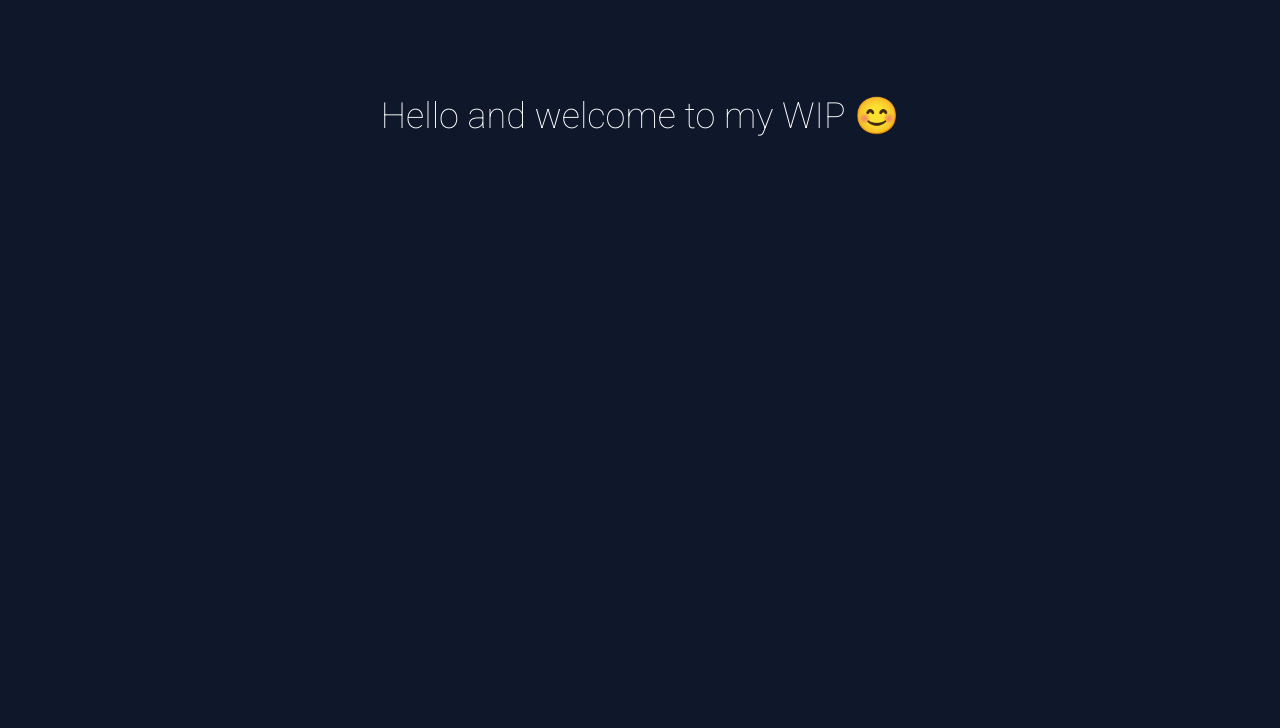
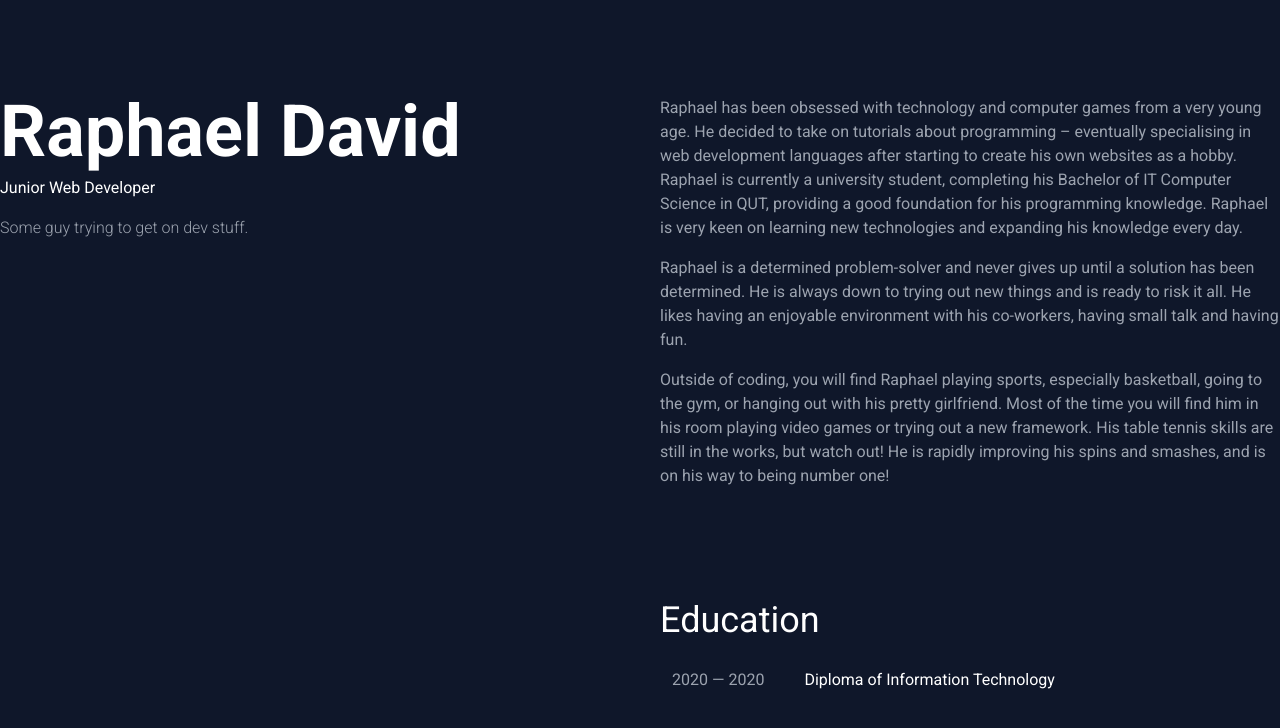
Before and after one commit to RRDavidd/personal-portfolio-rr, a Next.js app: page / in a window 1280 px wide. Shown: the top 728 px of the page. Built offline with nearby package versions, Linux system fonts and the light colour scheme.

Commit message:
Created layout based on inspiration

```diff
--- a/src/app/page.tsx
+++ b/src/app/page.tsx
@@ -1,8 +1,39 @@
 
 export default function Home() {
   return (
-    <main className="flex min-h-screen flex-col items-center justify-between p-24">
-      <h1 className="text-4xl font-thin">Hello and welcome to my WIP 😊</h1>
+    <main className="min-h-screen max-w-screen-xl mx-auto">
+      <div className="flex justify-between gap-5">
+        <div className="flex-shrink-0 top-0 sticky max-h-screen w-1/2 py-24">
+          <h1 className="text-7xl font-bold mb-2">Raphael David</h1>
+          <p className="font-normal mb-4">Junior Web Developer</p>
+          <p className="font-light text-gray-400">Some guy trying to get on dev stuff.</p>
+        </div>
+        <div className="py-24">
+          <section className="mb-28">
+            <p className="text-gray-400 mb-4">
+              Raphael has been obsessed with technology and computer games from a very young age. He decided to take on tutorials about programming – eventually specialising in web development languages after starting to create his own websites as a hobby. Raphael is currently a university student, completing his Bachelor of IT Computer Science in QUT, providing a good foundation for his programming knowledge. Raphael is very keen on learning new technologies and expanding his knowledge every day.
+            </p>
+            <p className="text-gray-400 mb-4">
+              Raphael is a determined problem-solver and never gives up until a solution has been determined. He is always down to trying out new things and is ready to risk it all. He likes having an enjoyable environment with his co-workers, having small talk and having fun.
+            </p>
+            <p className="text-gray-400">
+              Outside of coding, you will find Raphael playing sports, especially basketball, going to the gym, or hanging out with his pretty girlfriend. Most of the time you will find him in his room playing video games or trying out a new framework. His table tennis skills are still in the works, but watch out! He is rapidly improving his spins and smashes, and is on his way to being number one!
+            </p>
+          </section>
+
+          <section className="mb-28">
+            <h2 className="text-4xl mb-4">Education</h2>
+            <div className="group p-3 hover:cursor-pointer hover:bg-slate-400 hover:bg-opacity-10 hover:backdrop-blur-2xl transition-all rounded flex gap-10">
+              <div className="text-gray-400">
+                2020 — 2020
+              </div>
+              <div className="group-hover:text-sky-300 transition-all">
+                Diploma of Information Technology
+              </div>
+            </div>
+          </section>
+        </div>
+      </div>
     </main>
   )
 }
```
